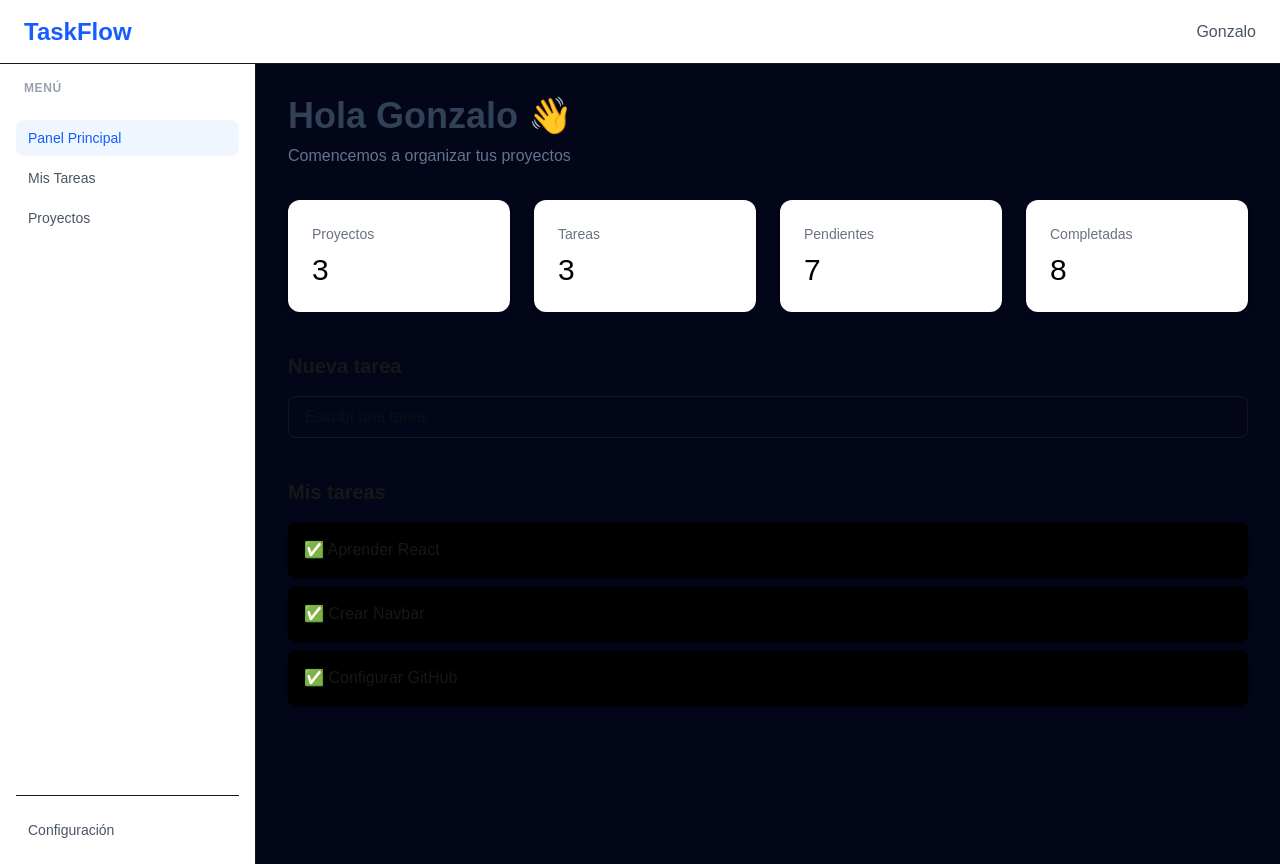
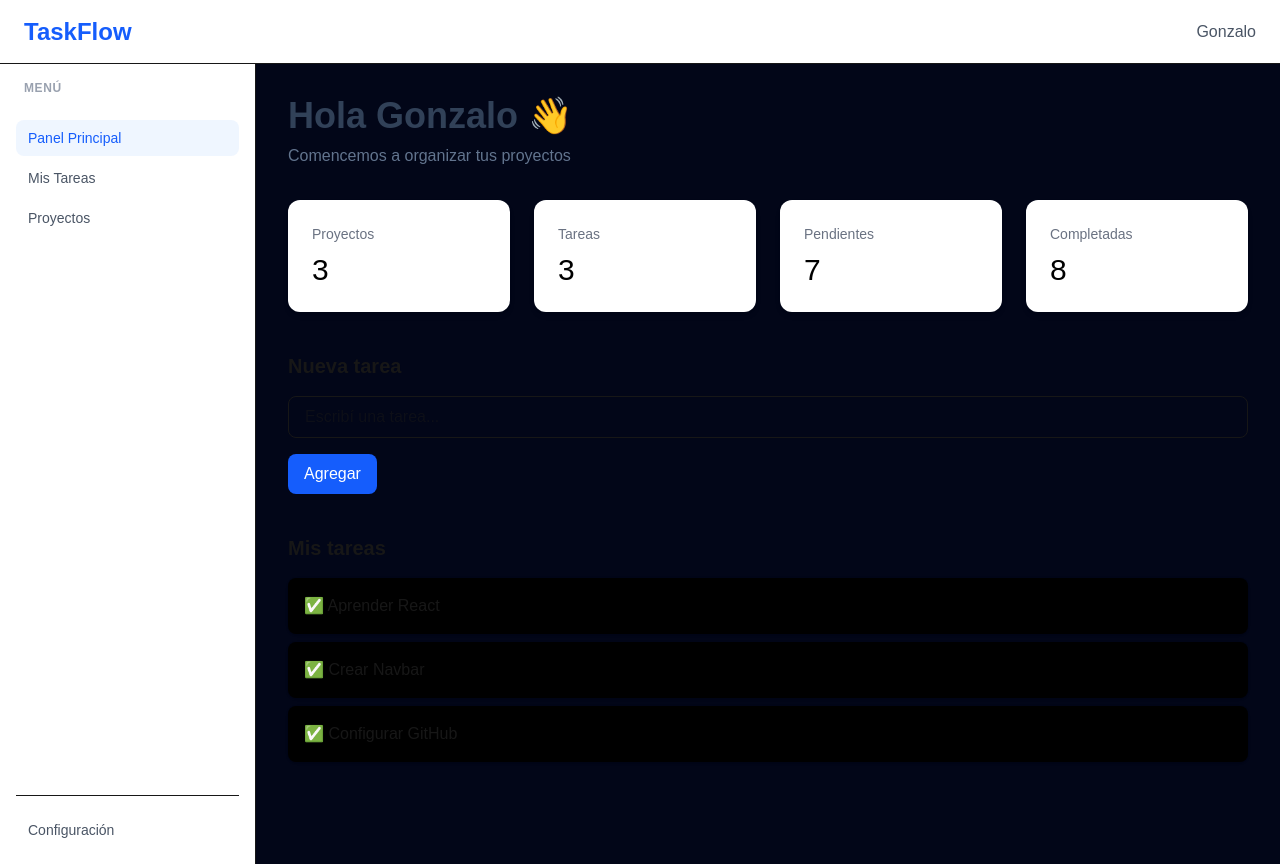
Before and after one commit to Gonza117/taskflow, a Next.js app: page / in a window 1280 px wide. Built offline with nearby package versions, Linux system fonts and the light colour scheme.

Commit message:
Modificacion En el TaskForm

```diff
--- a/components/dashboard/Dashboard.tsx
+++ b/components/dashboard/Dashboard.tsx
@@ -53,7 +53,8 @@ export default function Dashboard() {
                     />
                 ))}
             </div>
-            <TaskForm />
+            <TaskForm onAddTask={(newTask) => setTasks([...tasks, newTask])} />
+
             <TaskList tasks={tasks} />
         </div>
 
--- a/components/dashboard/TaskForm.tsx
+++ b/components/dashboard/TaskForm.tsx
@@ -2,7 +2,11 @@
 
 import { useState } from "react";
 
-export default function TaskForm() {
+type TaskFormProps = {
+    onAddTask: (task: string) => void;
+};
+
+export default function TaskForm({ onAddTask }: TaskFormProps) {
     const [task, setTask] = useState("");
 
     return (
@@ -18,6 +22,16 @@ export default function TaskForm() {
                 onChange={(e) => setTask(e.target.value)}
                 className="w-full border rounded-lg px-4 py-2"
             />
+
+            <button onClick={() => {
+                    if (task.trim() === "") return;
+                        onAddTask(task);
+                        setTask("");
+                }}
+                className="mt-4 bg-blue-600 text-white px-4 py-2 rounded-lg"
+            >
+                Agregar
+            </button>
         </div>
     );
 }
```
